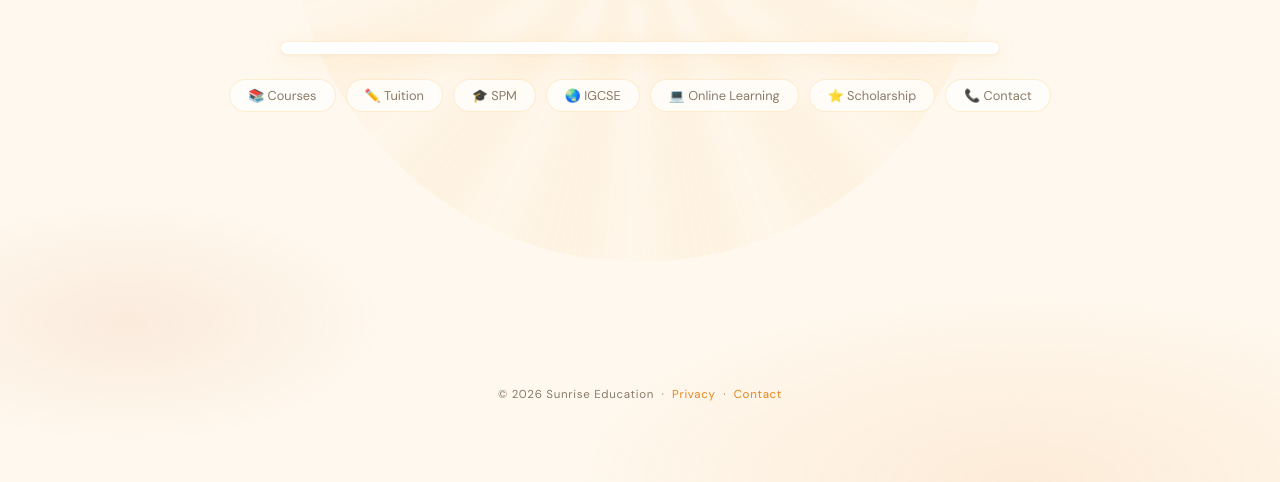
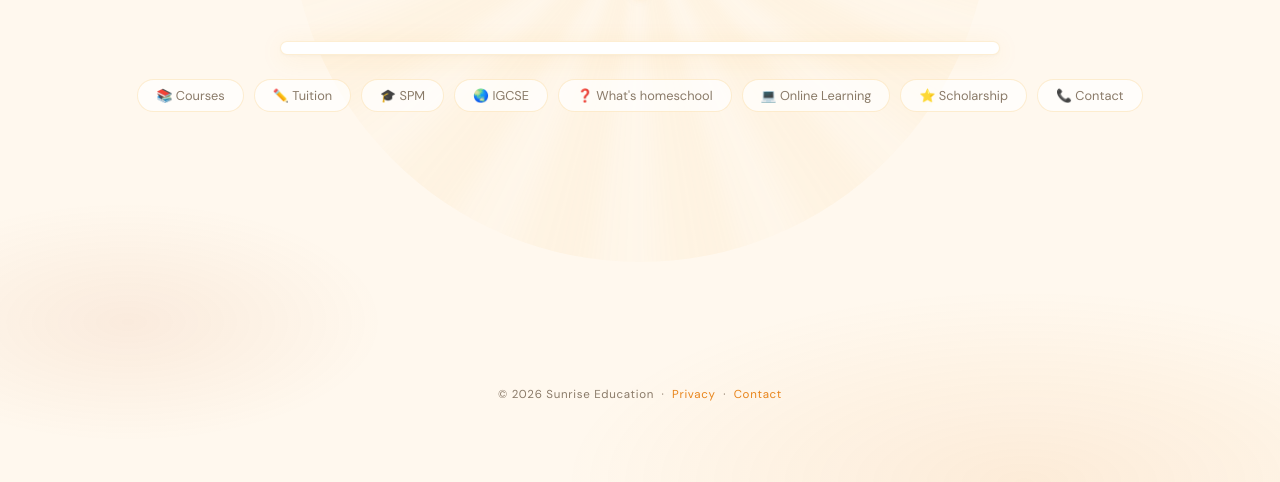
Before and after one commit to Chenfoong/Search-Sunrise, a plain HTML site: page index.html in a window 1280 px wide. Shown: the part 318-800 px from the top of the page. Drawn offline with nearby package versions, Linux system fonts and the light colour scheme.

Commit message:
Update index.html

```diff
--- a/index.html
+++ b/index.html
@@ -456,6 +456,7 @@
     <span class="chip" onclick="doSearch('Tuition')">✏️ Tuition</span>
     <span class="chip" onclick="doSearch('SPM')">🎓 SPM</span>
     <span class="chip" onclick="doSearch('IGCSE')">🌏 IGCSE</span>
+    <span class="chip" onclick="doSearch('homeschool')">❓ What's homeschool</span>
     <span class="chip" onclick="doSearch('Online Learning')">💻 Online Learning</span>
     <span class="chip" onclick="doSearch('Scholarship')">⭐ Scholarship</span>
     <span class="chip" onclick="doSearch('Contact')">📞 Contact</span>
```
